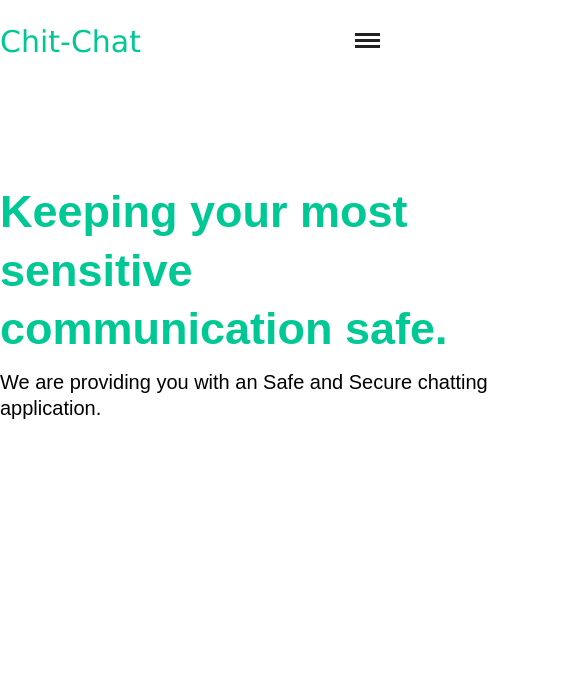
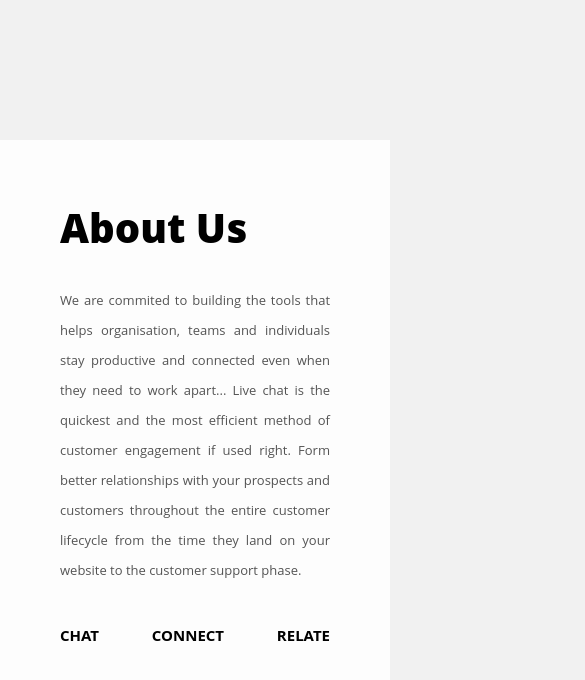
Before and after one commit to jan07nan/Sample, a React (Create React App) app: page / in a window 390 px wide. Shown: the top 680 px of the page, 585 px wide, since content can reach past the window. Built offline with nearby package versions, Linux system fonts and the light colour scheme.

Commit message:
added about page

```diff
--- a/src/App.css
+++ b/src/App.css
@@ -144,3 +144,23 @@ nav{
     color:#fff;
   }
 }
+
+@media (max-width:767px){
+  .container{
+    padding:0 20px;
+  }
+  .home-wrapper{
+    flex-direction:column-reverse;
+    min-height:auto;
+  }
+  .col-left h1{
+    font-size:35px;
+    margin-bottom:15px;
+  }
+  .home .home-image{
+    width: 100%;
+  }
+  .home .home-image img{
+    width:70%;
+  }
+}
--- /dev/null
+++ b/src/about.css
@@ -0,0 +1,76 @@
+*{
+    margin: 0;
+    padding:0;
+    font-family:"Open Sans",sans-serif;
+    box-sizing:border-box;
+}
+
+body{
+    min-height:100vh;
+    display:flex;
+    align-items: center;
+    justify-content: center;
+    background-color: #f1f1f1;
+}
+.about-section{
+    background: url("./images/about.jpg") no-repeat left;
+    background-size: 50%;
+    background-color: #fdfdfd;
+    overflow:hidden;
+    padding:100px 0;
+}
+
+.inner-container{
+    width:55%;
+    float:right;
+    background-color: #fdfdfd;
+    padding:85px;
+}
+.inner-container{
+    font-size: 20px;
+}
+.inner-container h1{
+    margin-bottom: 30px;
+    font-size: 40px;
+    font-weight:900;
+}
+
+.text{
+    font-size: 13px;
+    color:#545454;
+    line-height: 30px;
+    text-align: justify;
+    margin-bottom: 40px;
+}
+
+.skills{
+    display:flex;
+    justify-content: space-between;
+    font-weight: 700;
+    font-size: 15px;
+}
+
+@media screen and (max-width:1200px){
+    .inner-container{
+        padding:80px;
+    }
+}
+
+@media screen and (max-width:1000px){
+    .about-section{
+        background-size: 100%;
+        padding:100px 40px;
+    }
+    .inner-container{
+       width:100%;
+    }
+}
+
+@media screen and (max-width:600px){
+    .about-section{
+        padding:0;
+    }
+    .inner-container{
+       padding:60px;
+    }
+}
--- /dev/null
+++ b/src/about.js
@@ -0,0 +1,30 @@
+import React, { Component } from 'react';
+import "./about.css";
+
+
+class about extends Component {
+    render() {
+        return <div class="about-section">
+
+        <div class="inner-container">
+            <h1>About Us</h1>
+            <p class="text">
+              We are commited to building the tools that helps organisation, teams and individuals stay productive and
+              connected even when they need to work apart...
+
+              Live chat is the quickest and the most efficient method of customer engagement if used right.
+
+              Form better relationships with your prospects and customers throughout the entire customer lifecycle from
+              the time they land on your website to the customer support phase.
+            </p>
+            <div class="skills">
+                <span>CHAT</span>
+                <span>CONNECT</span>
+                <span>RELATE</span>
+            </div>
+        </div>
+    </div>;
+    }
+}
+
+export default about;
--- a/src/index.js
+++ b/src/index.js
@@ -1,14 +1,14 @@
 import React from 'react';
 import ReactDOM from 'react-dom';
 import './index.css';
-import App from './App';
+import About from './about';
 // import App1 from './App1';
 import reportWebVitals from './reportWebVitals';
 
 
 ReactDOM.render(
   <React.StrictMode>
-    <App/>
+    <About/>
   </React.StrictMode>,
   document.getElementById('root')
 );
```
Also changed, not shown: src/images/about.jpg (added), src/images/download.png (added).
